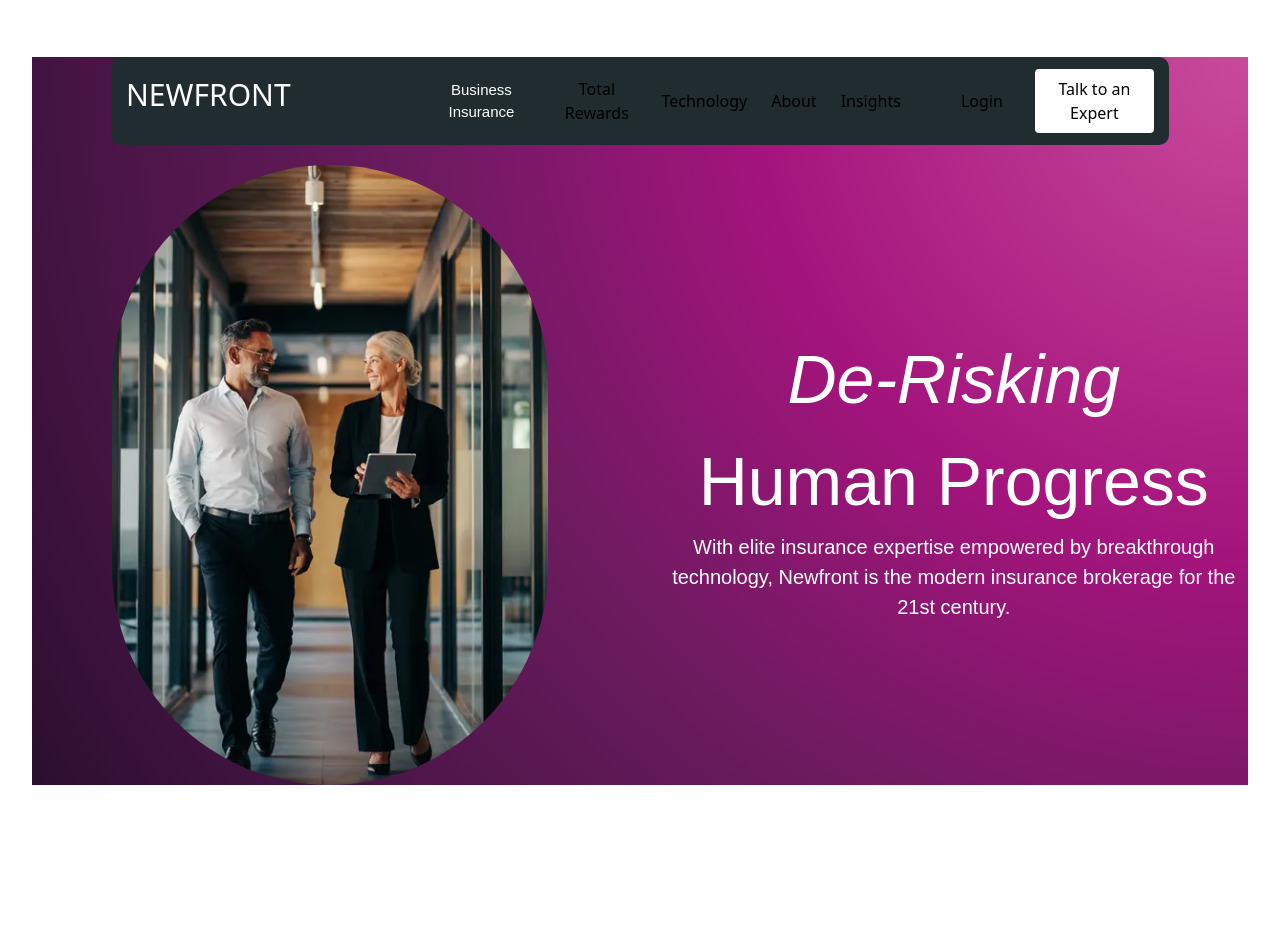
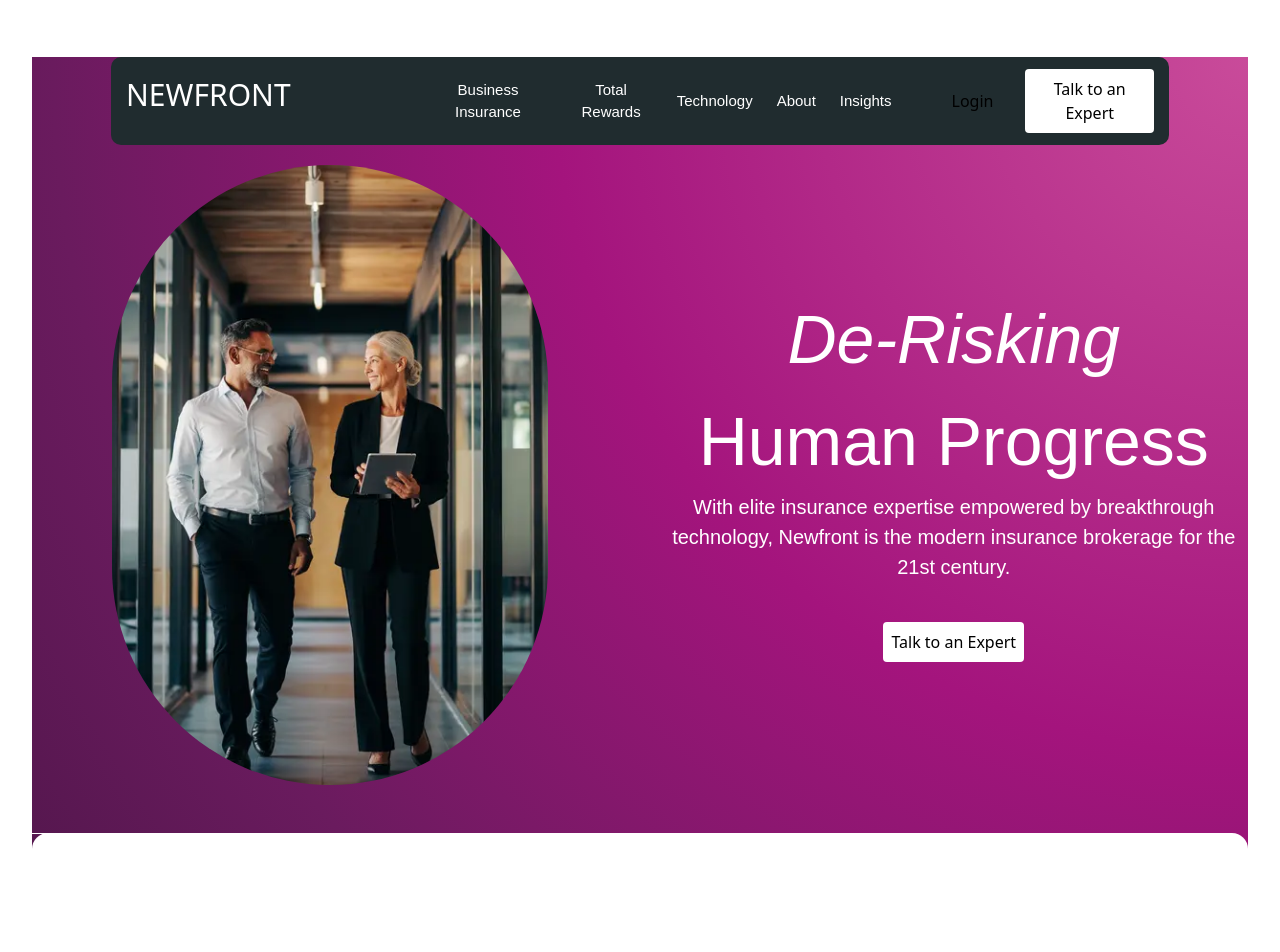
Before and after one commit to Emma24968/Typescript-website, a React (Vite) app in the folder react-typescript-demo/: page / in a window 1280 px wide. Shown: the top 952 px of the page. Before the commit the page ends 817 px from the top, so only its background shows below. Built offline with nearby package versions, Linux system fonts and the light colour scheme.

Commit message:
Added the partnership component

```diff
--- a/react-typescript-demo/src/App.tsx
+++ b/react-typescript-demo/src/App.tsx
@@ -1,5 +1,6 @@
 import "./App.css";
 import { Hero } from "./components/header/Hero";
+import { Partnership } from "./components/navigation/body/Partnership";
 import { Navigation } from "./components/navigation/Navigation";
 function App() {
   return (
@@ -10,6 +11,7 @@
         </div>
         <div>
           <Hero />
+          <Partnership />
         </div>
       </div>
     </div>
--- a/react-typescript-demo/src/components/header/Hero.tsx
+++ b/react-typescript-demo/src/components/header/Hero.tsx
@@ -15,6 +15,9 @@
           With elite insurance expertise empowered by breakthrough technology,
           Newfront is the modern insurance brokerage for the 21st century.
         </p>
+        <button className="bg-white mt-10 p-2 rounded-[4px] hover:bg-[#F028B8]">
+          Talk to an Expert
+        </button>
       </div>
     </div>
   );
--- a/react-typescript-demo/src/components/navigation/Navigation.tsx
+++ b/react-typescript-demo/src/components/navigation/Navigation.tsx
@@ -4,8 +4,8 @@
   return (
     <div className="bg-[#202C2F] w-[87%] mt-[25px] container mx-auto flex  gap-15 p-[15px] rounded-[10px] h-[5.5rem] ">
       <Header />
-      <ul className="flex gap-6 ml-20 items-center">
-        <li className="text-[#FAFAFA] text-[15px] font-normal leading-normal text-white font-[Aeonik,sans-serif] ">
+      <ul className="flex gap-6 ml-20 items-center text-[#FAFAFA] text-[15px] font-normal leading-normal text-white font-[Aeonik,sans-serif] ">
+        <li className="">
           Business Insurance
         </li>
         <li>Total Rewards</li>
@@ -15,7 +15,7 @@
       </ul>
       <div className="flex gap-8 items-center">
         <ul>Login</ul>
-        <button className="bg-white p-2 rounded-[4px]">
+        <button className="bg-white p-2 rounded-[4px] hover:bg-[#F028B8]">
           Talk to an Expert
         </button>
       </div>
--- /dev/null
+++ b/react-typescript-demo/src/components/navigation/body/Partnership.tsx
@@ -0,0 +1,11 @@
+export const Partnership = ()=>{
+    return(
+        <div className="bg-white rounded-2xl h-[50rem]">
+            <div>
+
+<div className="w-full mt-[3rem]  h-px bg-white origin-left animate-[divider-draw_4s_cubic-bezier(0.4,0,0.2,1)_infinite]" />
+            </div>
+
+        </div>
+    )
+}
--- a/react-typescript-demo/src/index.css
+++ b/react-typescript-demo/src/index.css
@@ -3,3 +3,17 @@
 :root {
   --font-times: "Times New Roman", Times, serif;
 }
+
+@keyframes divider-draw {
+  0% {
+    transform: scaleX(0);
+    opacity: 0;
+  }
+  30% {
+    opacity: 1;
+  }
+  100% {
+    transform: scaleX(1);
+    opacity: 1;
+  }
+}
```
